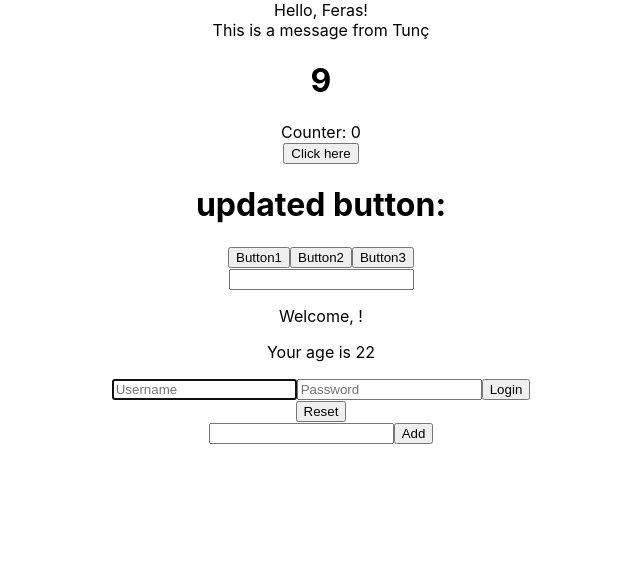
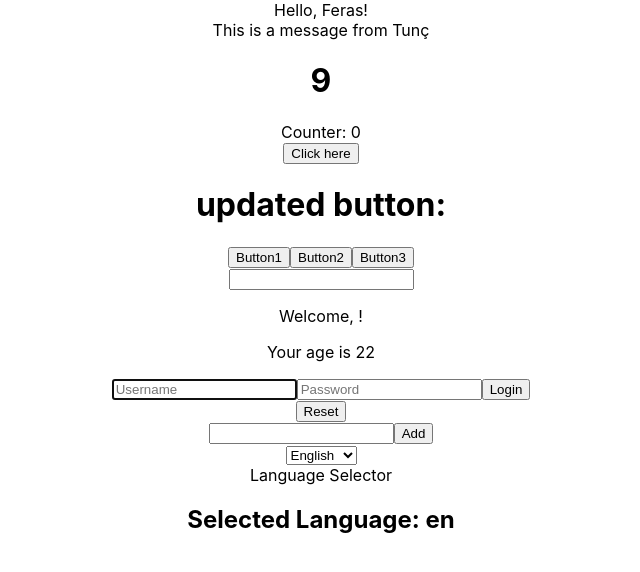
Before and after one commit to tuncduluc/ReactExs, a React (Create React App) app in the folder my-app/: page / in a window 1280 px wide. Shown: the top 572 px of the page, without its empty margins (319-959 px from the left). Built offline with nearby package versions, Linux system fonts and the light colour scheme.

Commit message:
Context - Create a `LanguageContext`

```diff
--- a/my-app/src/App.js
+++ b/my-app/src/App.js
@@ -9,6 +9,8 @@ import InteractiveWelcome from './components/InteractiveWelcome';
 import Login from './components/Login';
 import UncontrolledLogin from './components/UncontrolledLogin';
 import TodoList from './components/TodoList';
+import { LanguageProvider } from './components/LanguageContext';
+import DisplayLanguage from './components/DisplayLanguage';
 function App() {
 
 
@@ -28,6 +30,12 @@ function App() {
       <ClickTracker/>
       <InteractiveWelcome onReset={handleReset}/>
       <TodoList/>
+      <LanguageProvider>
+      <div>
+        Language Selector
+        <DisplayLanguage />
+      </div>
+    </LanguageProvider>
     </div>
   );
 }
--- /dev/null
+++ b/my-app/src/components/DisplayLanguage.js
@@ -0,0 +1,14 @@
+import React, { useContext } from 'react';
+import { LanguageContext } from './LanguageContext';
+
+const DisplayLanguage = () => {
+  const language = useContext(LanguageContext);
+
+  return (
+    <div>
+      <h2>Selected Language: {language}</h2>
+    </div>
+  );
+};
+
+export default DisplayLanguage;
--- /dev/null
+++ b/my-app/src/components/LanguageContext.js
@@ -0,0 +1,22 @@
+import React, { createContext, useState} from "react"
+
+const LanguageContext = createContext();
+const LanguageProvider = ({ children }) => {
+    const [language, setLanguage] = useState('en');
+    const handleLanguageChange = (event) => {
+        setLanguage(event.target.value);
+    };
+
+    return (
+        <LanguageContext.Provider value={language}>
+      <select value={language} onChange={handleLanguageChange}>
+        <option value="en">English</option>
+        <option value="fr">French</option>
+        <option value="es">Spanish</option>
+      </select>
+      {children}
+    </LanguageContext.Provider>
+    )
+}
+
+export { LanguageContext, LanguageProvider };
```
